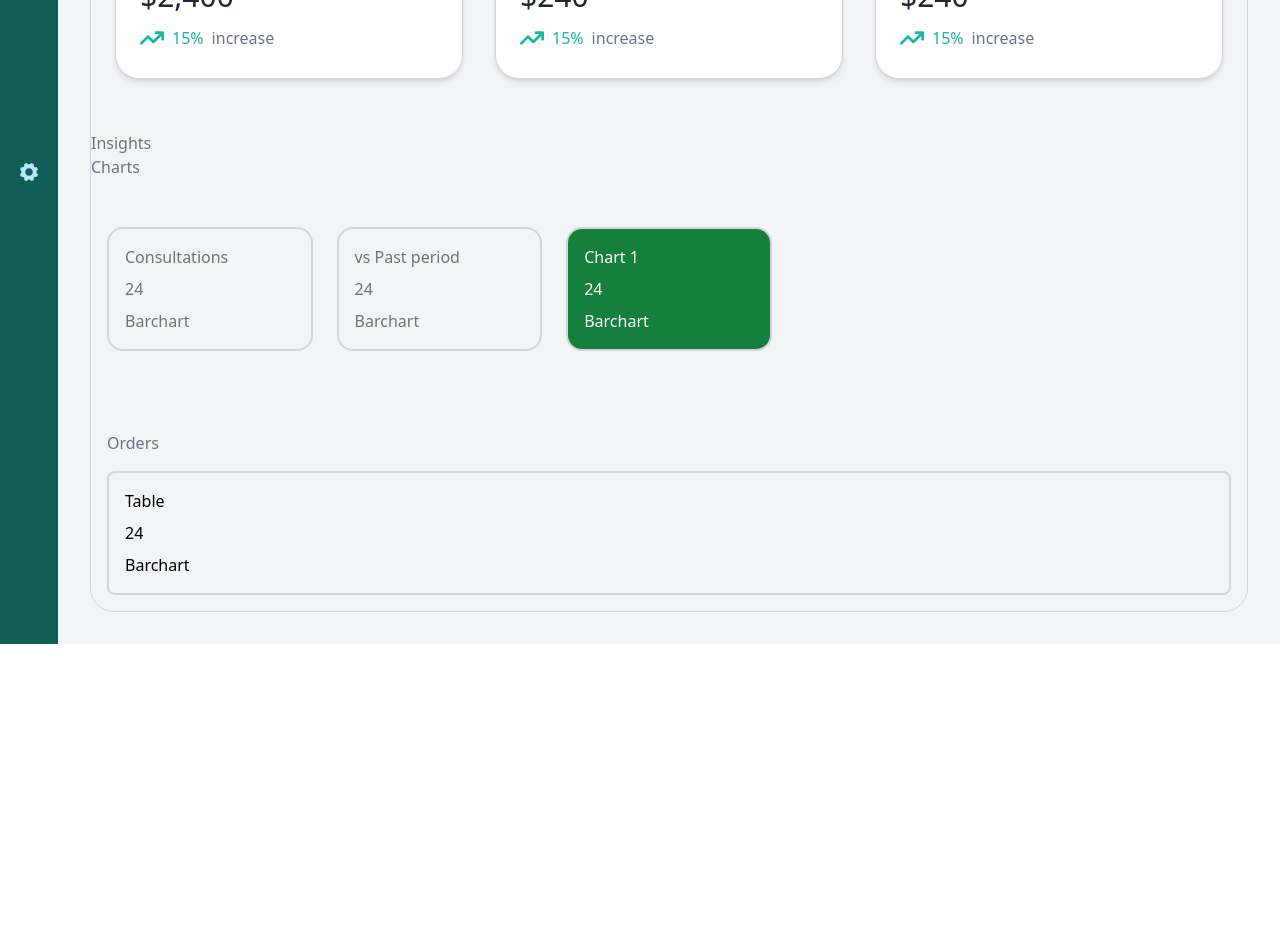
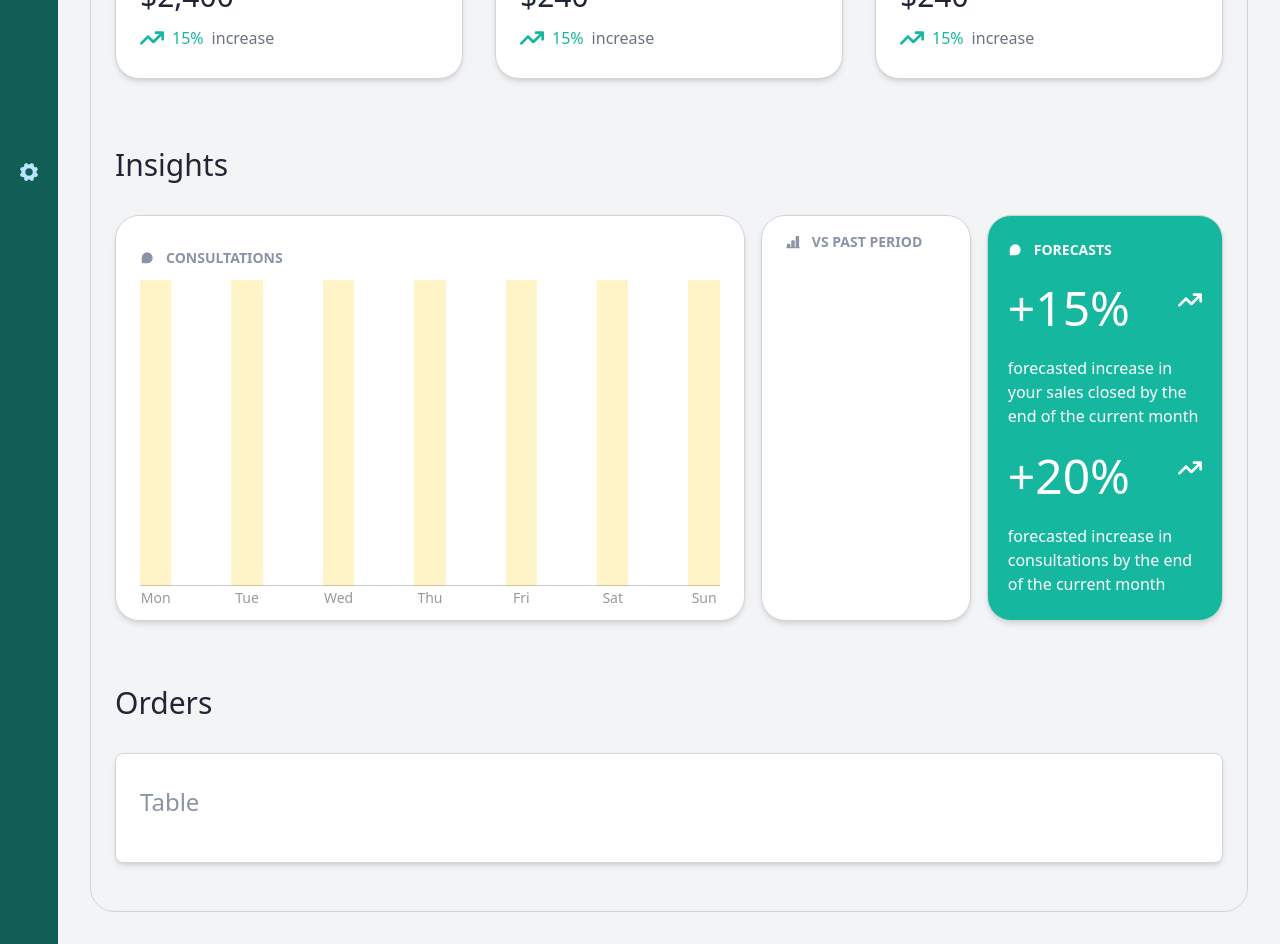
Before and after one commit to duokobia/wingman-dashboard, a React (Create React App) app: page / in a window 1280 px wide. Shown: the part 540-1484 px from the top of the page. Before the commit the page ends 1184 px from the top, so only its background shows below. Built offline with nearby package versions, Linux system fonts and the light colour scheme.

Commit message:
WIP: Create barchart

```diff
--- a/package.json
+++ b/package.json
@@ -8,7 +8,8 @@
     "react": "^19.0.0",
     "react-dom": "^19.0.0",
     "react-icons": "^5.4.0",
-    "react-scripts": "5.0.1"
+    "react-scripts": "5.0.1",
+    "recharts": "^2.15.0"
   },
   "scripts": {
     "start": "react-scripts start",
--- a/src/components/Content.tsx
+++ b/src/components/Content.tsx
@@ -3,9 +3,42 @@ import { PiChatTeardropFill, PiPiggyBankFill, PiDatabaseFill } from "react-icons
 import { FaArrowTrendUp, FaArrowTrendDown } from "react-icons/fa6";
 import { MdLabel } from "react-icons/md";
 import { FaCheck } from "react-icons/fa";
+import { BsFillBarChartLineFill } from "react-icons/bs";
+import BarGraph from "./charts/BarGraph";
+
 
 
 const Content = () => {
+  const dataArray1 = [
+    {
+      value: 28,
+      legend: "Mon"
+    },
+    {
+      value: 28,
+      legend: "Tue"
+    },
+    {
+      value: 32,
+      legend: "Wed"
+    },
+    {
+      value: 55,
+      legend: "Thu"
+    },
+    {
+      value: 31,
+      legend: "Fri"
+    },
+    {
+      value: 37,
+      legend: "Sat"
+    },
+    {
+      value: 38,
+      legend: "Sun"
+    },
+  ]
   return (
     <main className=' min-h-screen m-8 border-gray-300 border-[1.3px] rounded-3xl'>
       <section className='atAGlance'>
@@ -50,41 +83,48 @@ const Content = () => {
           </div>
         </div>
       </section>
-      <section className='atAGlance my-12'>
-        <h1>Insights</h1>
-        <div>
-          Charts
+      <section className='insight my-12'>
+      <div className='my-4 mx-6 py-4 flex justify-between'>
+        <h1 className='text-3xl text-wingman-black'>Insights</h1>
         </div>
-        <div className='grid w-full grid-flow-row-dense grid-cols-1 xs:gap-8 lg:mb-0 mt-16 md:mt-8 lg:mt-8 lg:max-w-full lg:grid-cols-5 md:gap-2 lg:gap-6  p-4'>
-        <div className='flex flex-col rounded-2xl border-gray-300 border-2 p-4 gap-2'>
-            <h2 className='title'>Consultations</h2>
-            <h3>24</h3>
-            <span>Barchart</span>
+        <div className="grid grid-cols-3 gap-4 lg:grid-cols-[3fr_1fr_1fr] mx-6 mb-6">
+          <div className="bg-white py-8 rounded-3xl  border-gray-300 border-[0.82px] shadow-md px-6">
+          <h2 className='title font-semibold text-sm text-wingman-lightgray flex items-center gap-3 mb-3'><PiChatTeardropFill />CONSULTATIONS</h2>
+          <BarGraph dataArray={dataArray1} />
           </div>
-        <div className='flex flex-col rounded-2xl border-gray-300 border-2 p-4 gap-2'>
-            <h2 className='title'>vs Past period</h2>
-            <h3>24</h3>
-            <span>Barchart</span>
+          <div className="bg-white p-4 rounded-3xl border-gray-300 border-[0.82px] shadow-md px-6">
+          <h2 className='title font-semibold text-sm text-wingman-lightgray flex items-center gap-3 mb-3'><BsFillBarChartLineFill />VS PAST PERIOD</h2>
           </div>
-        <div className='flex flex-col rounded-2xl bg-green-700 text-white border-gray-300 border-2 p-4 gap-2'>
-            <h2 className='title'>Chart 1</h2>
-            <h3>24</h3>
-            <span>Barchart</span>
-          </div>
-          </div>
-      </section>
-      <section className='atAGlance p-4'>
-        <h1 className='mb-4'>Orders</h1>
-        <div>
-          {/* <Table /> */}
-          <div className='flex flex-col rounded-lg  text-black border-gray-300 border-2 gap-2 p-4'>
-            <h2 className='title'>Table</h2>
-            <h3>24</h3>
-            <span>Barchart</span>
-          </div>
+          <div
+              className="bg-wingman-iconGreen text-white px-5 py-6 rounded-3xl border-gray-300 border-[0.82px] shadow-md"
+          >
+            <h2 className='title font-semibold text-sm  flex items-center gap-3 mb-3'>
+                <PiChatTeardropFill />FORECASTS
+            </h2>
+            <span className="flex items-center gap-12 my-6">
+            <h3 className="font-medium text-5xl">+15%</h3> <span className="font-thin text-2xl pb-4"><FaArrowTrendUp /></span></span>
+            <span className="font-extralight">
+                forecasted increase in your sales closed by the end of the current month
+            </span>
+            <span className="flex items-center gap-12 my-6">
+            <h3 className="font-medium text-5xl">+20%</h3> <span className=" font-thin text-2xl pb-4"><FaArrowTrendUp /></span></span>
+            <span className="font-extralight">
+            forecasted increase in consultations by the end of the current month
+            </span>
+        </div>
         </div>
       </section>
+    <section className='insight my-12'>
+      <div className='my-4 mx-6 py-4 flex justify-between'>
+        <h1 className='text-3xl text-wingman-black'>Orders</h1>
+        </div>
+        <div className="grid grid-cols-1 gap-4  mx-6 mb-6">
+          <div className="bg-white py-8 rounded-lg  border-gray-300 border-[0.82px] shadow-md px-6">
+          <h2 className='text-2xl text-wingman-lightgray flex items-center gap-3 mb-3'>Table</h2>
+          </div>
 
+        </div>
+      </section>
     </main>
   )
 }
--- /dev/null
+++ b/src/components/charts/BarGraph.css
@@ -0,0 +1,24 @@
+.bar-graph{
+  position: relative;
+  width: 100%;
+  max-width: 100%;
+  height: 90%;
+}
+
+.bars-list {
+  display: flex;
+  column-gap: 60px;
+  width: 100%;
+  height: 100%;
+}
+
+.bars-line{
+  position: absolute;
+  bottom: 0;
+  left: 0;
+  width: 100%;
+  height: 1px;
+  background-color: #505050;
+  opacity: 30%;
+  pointer-events: none;
+}
--- /dev/null
+++ b/src/components/charts/BarGraph.tsx
@@ -0,0 +1,38 @@
+import React, { useMemo } from 'react'
+import BarItem from './BarItem';
+import './BarGraph.css'
+
+export type Props = {
+  dataArray: Array<{ value: number, legend: string  }>;
+};
+
+const BarGraph = ({ dataArray }: Props) => {
+  const barItems = useMemo(() => {
+  let highestValue = 0;
+
+  dataArray.forEach(({value}) => {
+    highestValue = Math.max(highestValue, value);
+  });
+
+  return dataArray.map((item) => ({
+    legend: item.legend,
+    barPercentage: `${(item.value / highestValue) * 100}%`
+  }));
+
+  }, [dataArray])
+  return (
+    <div className='bar-graph'>
+      <div className='bars-list'>
+        {
+          barItems.map((barItem: { legend: string; barPercentage: string }, idx: number) => (
+            <BarItem key={idx} legend={barItem.legend} barPercentage={barItem.barPercentage} />
+          ))
+        }
+
+      </div>
+      <div className='bars-line' />
+    </div>
+  )
+}
+
+export default BarGraph
--- /dev/null
+++ b/src/components/charts/BarItem.css
@@ -0,0 +1,25 @@
+.bar-item {
+  position: relative;
+  flex: 1;
+  height: 100%;
+  background-color: #fff3c8;
+}
+
+.bar-item:hover {
+  background-color: orange;
+}
+
+.bar-item-legend {
+  position: absolute;
+  top: 100%;
+  width: 100%;
+  padding-top: 5px;
+  color: #999999;
+  font-size: 14px;
+  line-height: 14px;
+  text-align: center;
+}
+
+.bar-item:hover .bar-item-legend {
+  color: #2c2c2c;
+}
--- /dev/null
+++ b/src/components/charts/BarItem.tsx
@@ -0,0 +1,14 @@
+import React from 'react'
+import './BarItem.css'
+
+export type Props = { legend: string; barPercentage: string }
+
+const BarItem = ({ legend }: Props) => {
+  return (
+    <div className='bar-item'>
+      <div className='bar-item-legend'>{legend}</div>
+    </div>
+  )
+}
+
+export default BarItem
```
Also changed, not shown: 1 other file (tests, documents, lock files or other folders).
